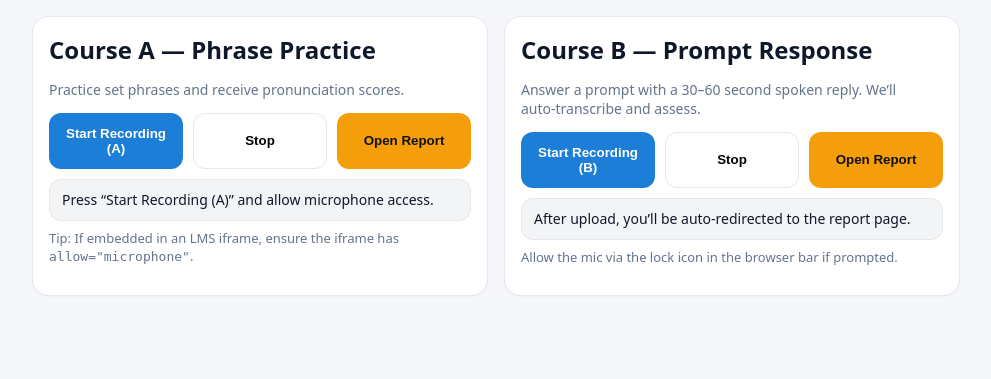
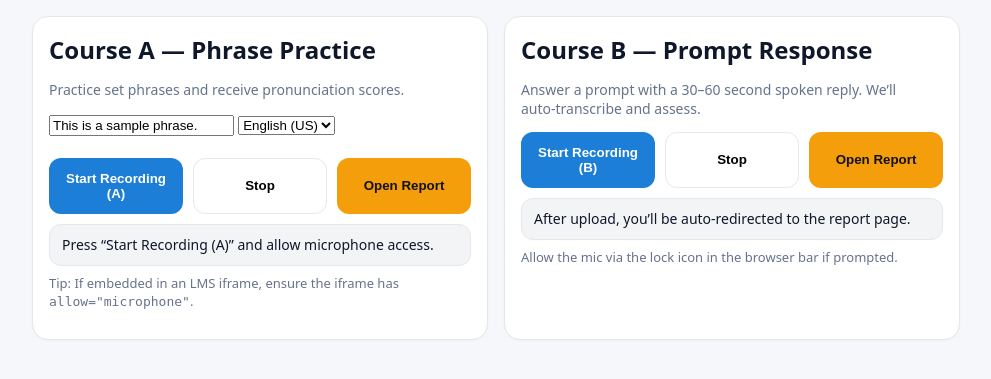
Before and after one commit to tokyo007/Speaking-App-v1, a Flask app: page / in a window 1280 px wide. Shown: the part 54-433 px from the top of the page, without its empty margins (144-1135 px from the left). Run offline with Flask 3, Linux system fonts and the light colour scheme.

Commit message:
Add files via upload

```diff
--- a/templates/index.html
+++ b/templates/index.html
@@ -125,6 +125,14 @@
         <h2 class="title">Course A — Phrase Practice</h2>
         <p class="muted">Practice set phrases and receive pronunciation scores.</p>
 
+ 	<input type="text" id="phrase" value="This is a sample phrase.">
+	  <select id="lang1">
+ 	   <option value="en-US">English (US)</option>
+ 	   <option value="en-GB">English (UK)</option>
+ 	 </select>
+	  <br><br>
+
+
         <div class="controls">
           <button class="primary" onclick="startRecording('A')">Start Recording (A)</button>
           <button class="" onclick="stopRecording()">Stop</button>
```
